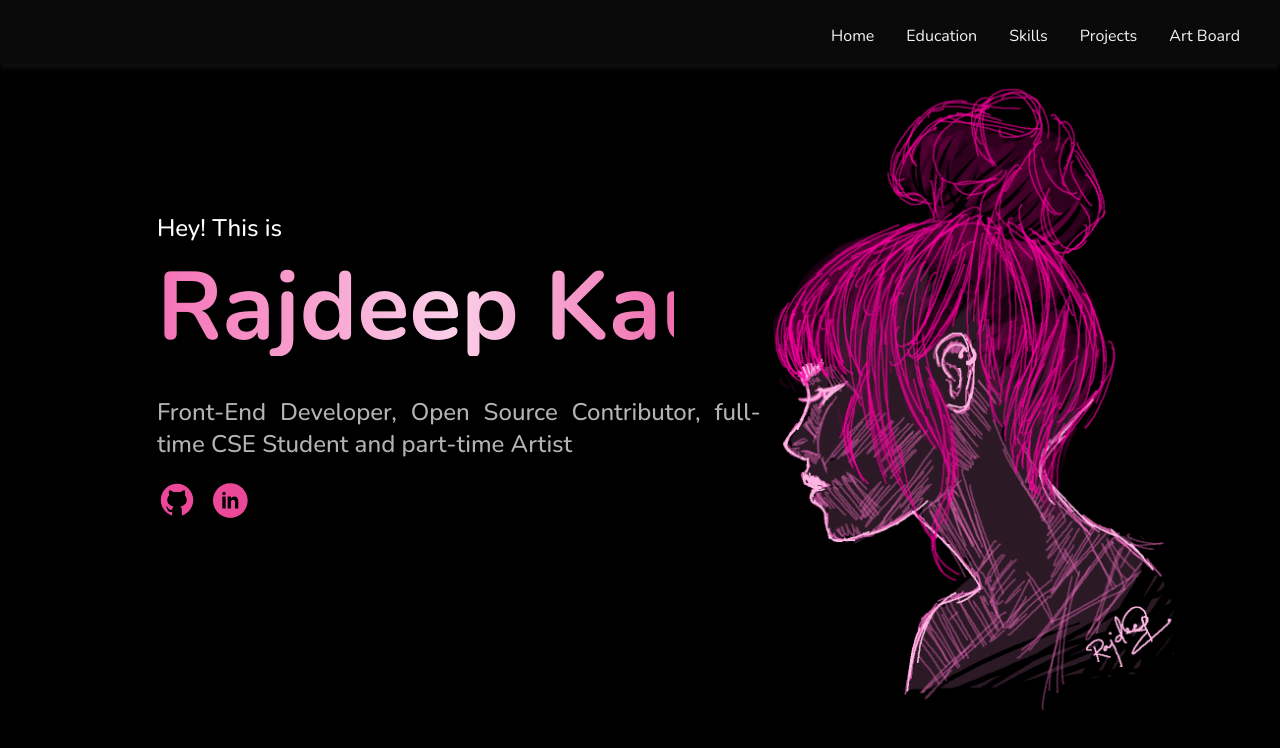
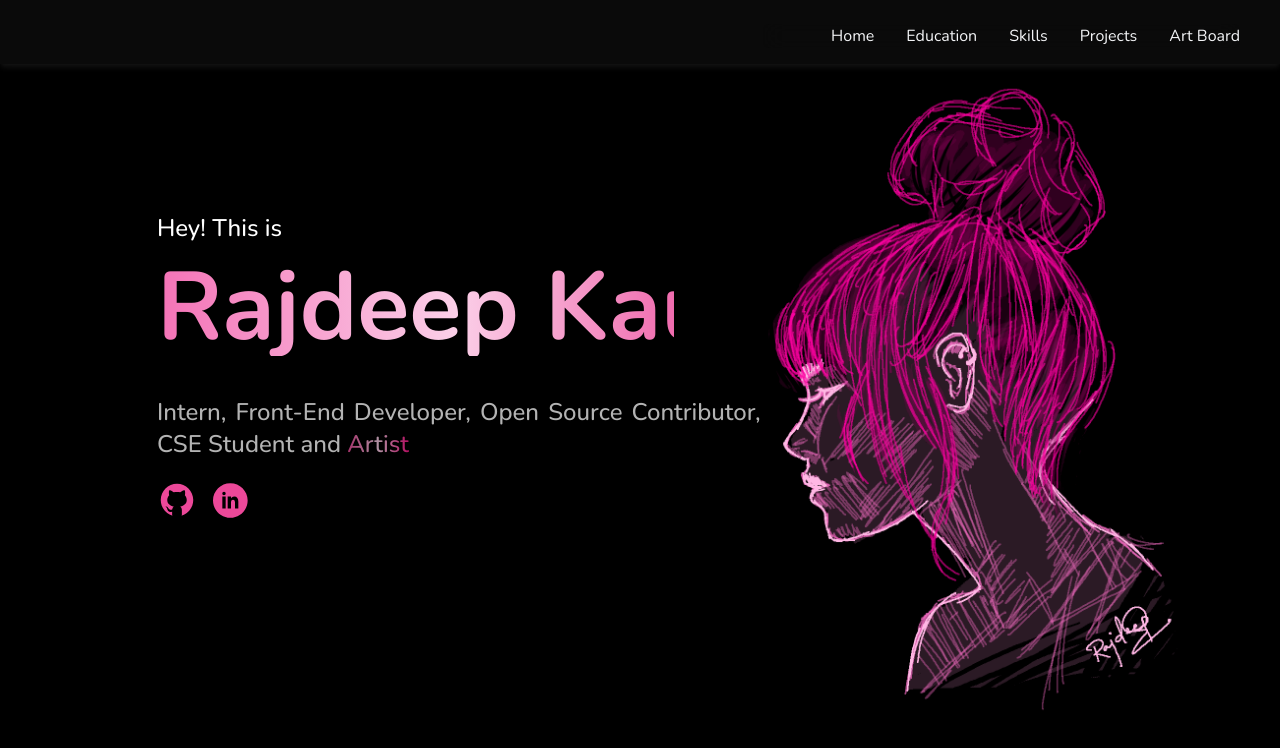
Before and after one commit to kaur-rajdeep/rajdeep, a React (Create React App) app: page / in a window 1280 px wide. Shown: the top 748 px of the page. Built offline with nearby package versions, Linux system fonts and the light colour scheme.

Commit message:
changing home page text minor

```diff
--- a/src/pages/Home.jsx
+++ b/src/pages/Home.jsx
@@ -11,8 +11,10 @@ const Home = () => {
           Rajdeep Kaur
         </p>
         <p className="mt-10 text-l md:text-xl font-medium lg:text-2xl text-center lg:text-justify opacity-70">
-          Front-End Developer, Open Source Contributor, full-time CSE Student
-          and part-time Artist
+          Intern, Front-End Developer, Open Source Contributor, CSE Student and{" "}
+          <span className="bg-gradient-to-r from-[#ec4899] via-pink-200 to-[#ff168a]  inline-block text-transparent bg-clip-text">
+            Artist
+          </span>
         </p>
         <div className="inline-flex">
           <a
```
